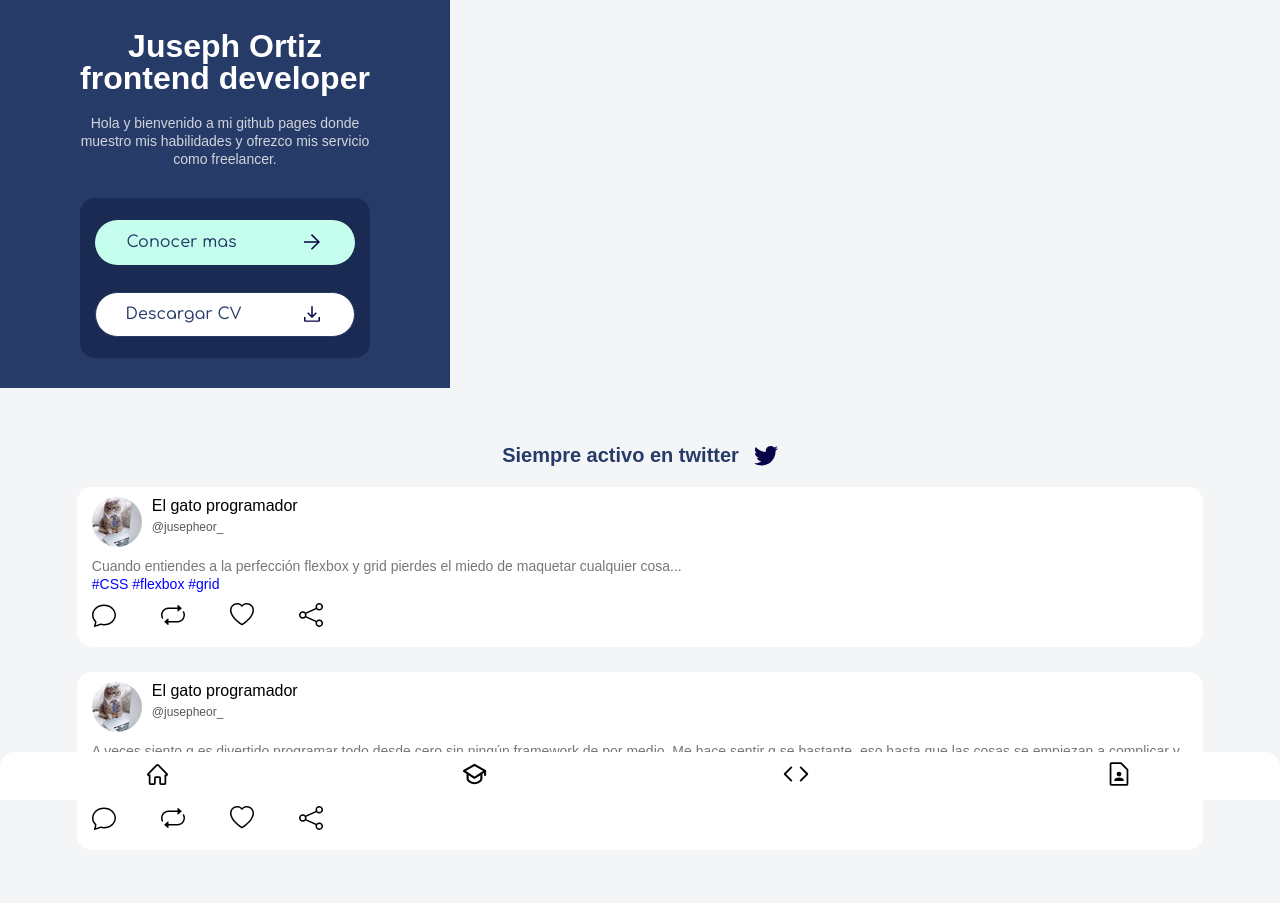
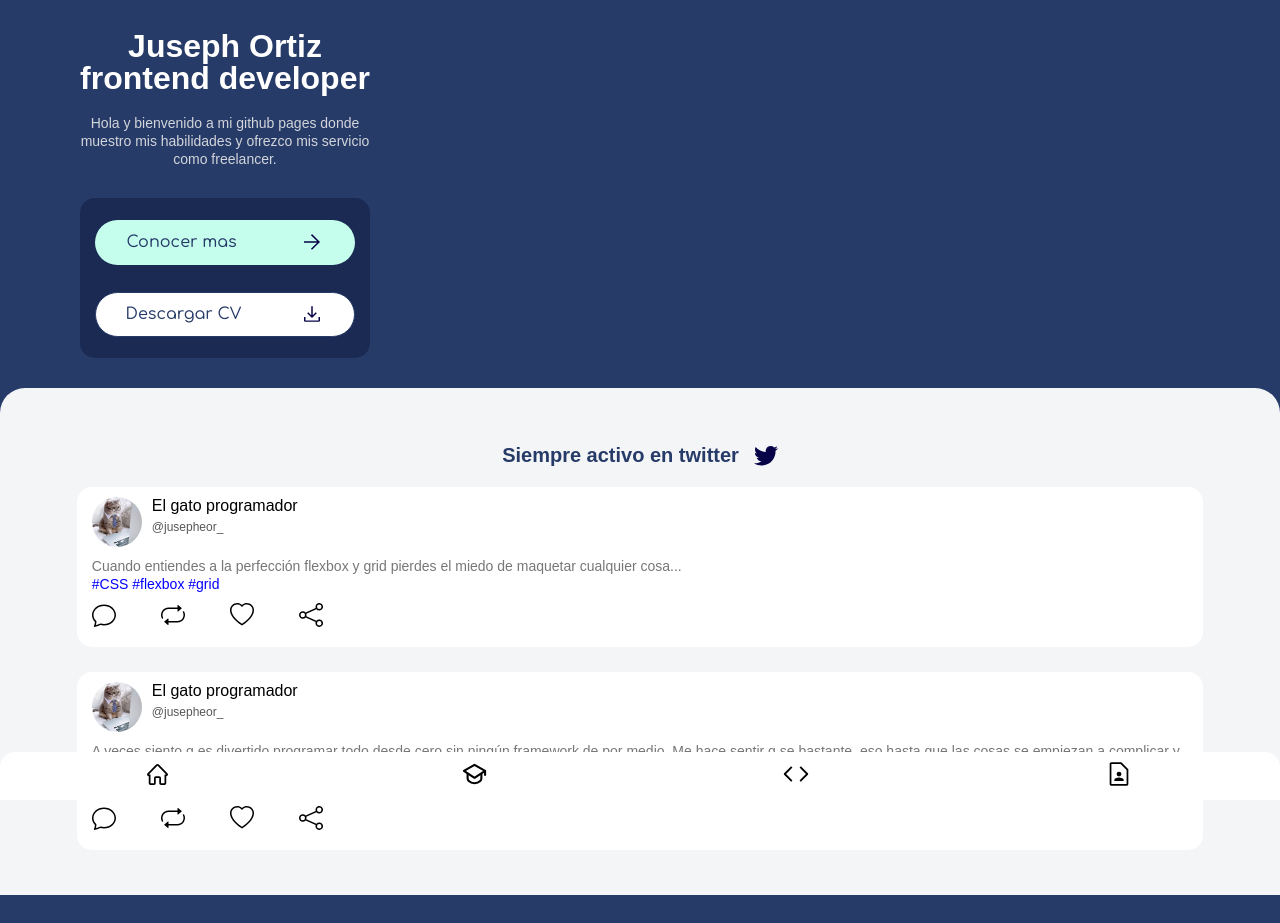
Before and after one commit to Yusei-0/Yusei-0, an Angular app: page /home in a window 1280 px wide. Built offline with nearby package versions, Linux system fonts and the light colour scheme.

Commit message:
Fix home styles

```diff
--- a/src/app/home/home/home.component.css
+++ b/src/app/home/home/home.component.css
@@ -1,6 +1,6 @@
 
 .home-container{
-    background: var(--grey-background);
+    background: var(--color-primary);
     padding-bottom: 28px;
 }
 
@@ -9,7 +9,7 @@
     max-width: 450px;
     padding: 30px 6%;
     text-align: left;
-    background-color: var(--color-primary);
+    /* background-color: var(--color-primary); */
     display: flex;
     flex-direction: column;
     align-items: center;
@@ -58,6 +58,9 @@
     padding-top: 55px;
     padding-left: 6%;
     padding-right: 6%;
+    padding-bottom: 20px;
+    border-radius: 25px 25px 0 0;
+    background-color: var(--grey-background);
 }
 .twit-section-title{
     display: flex;
```
